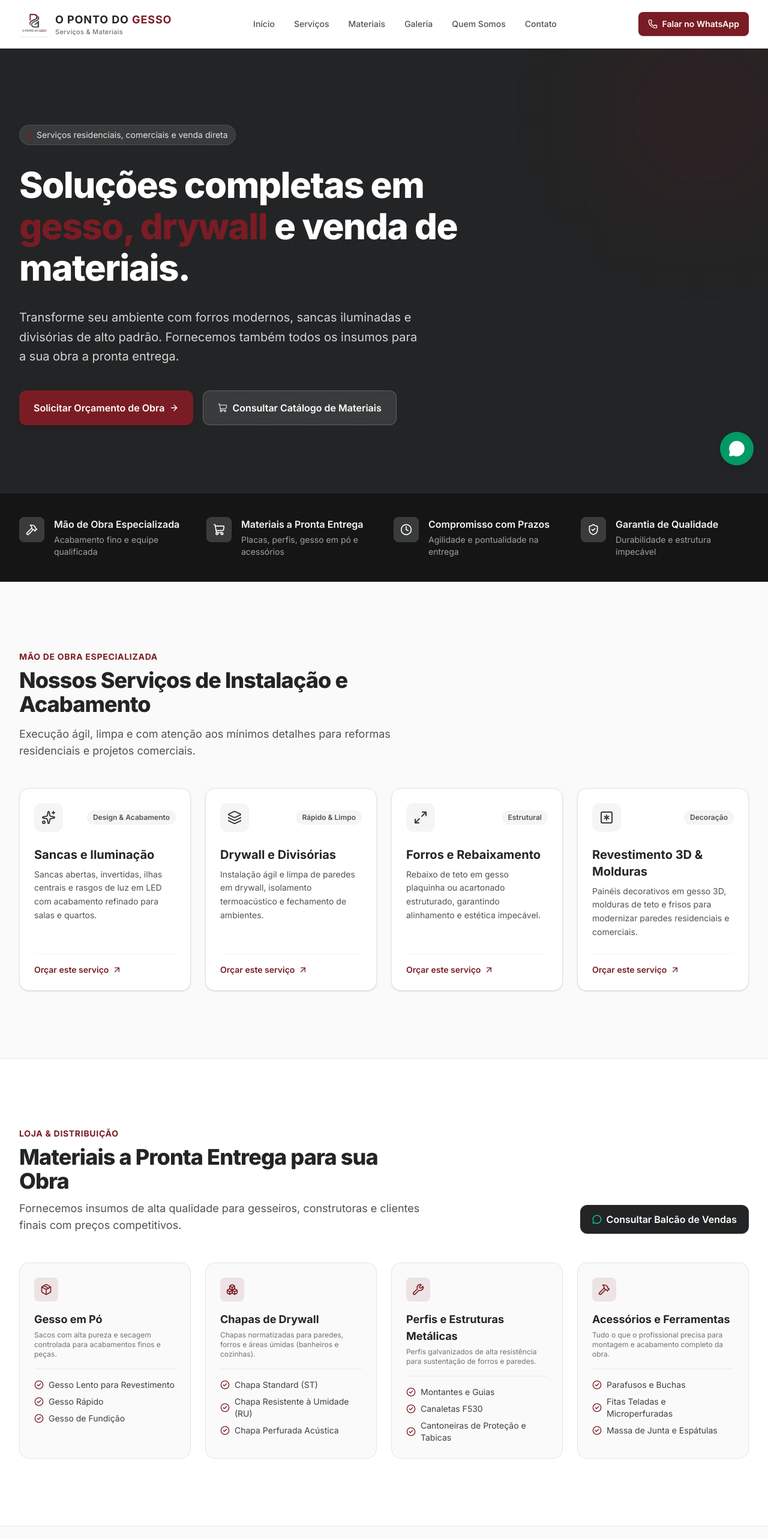
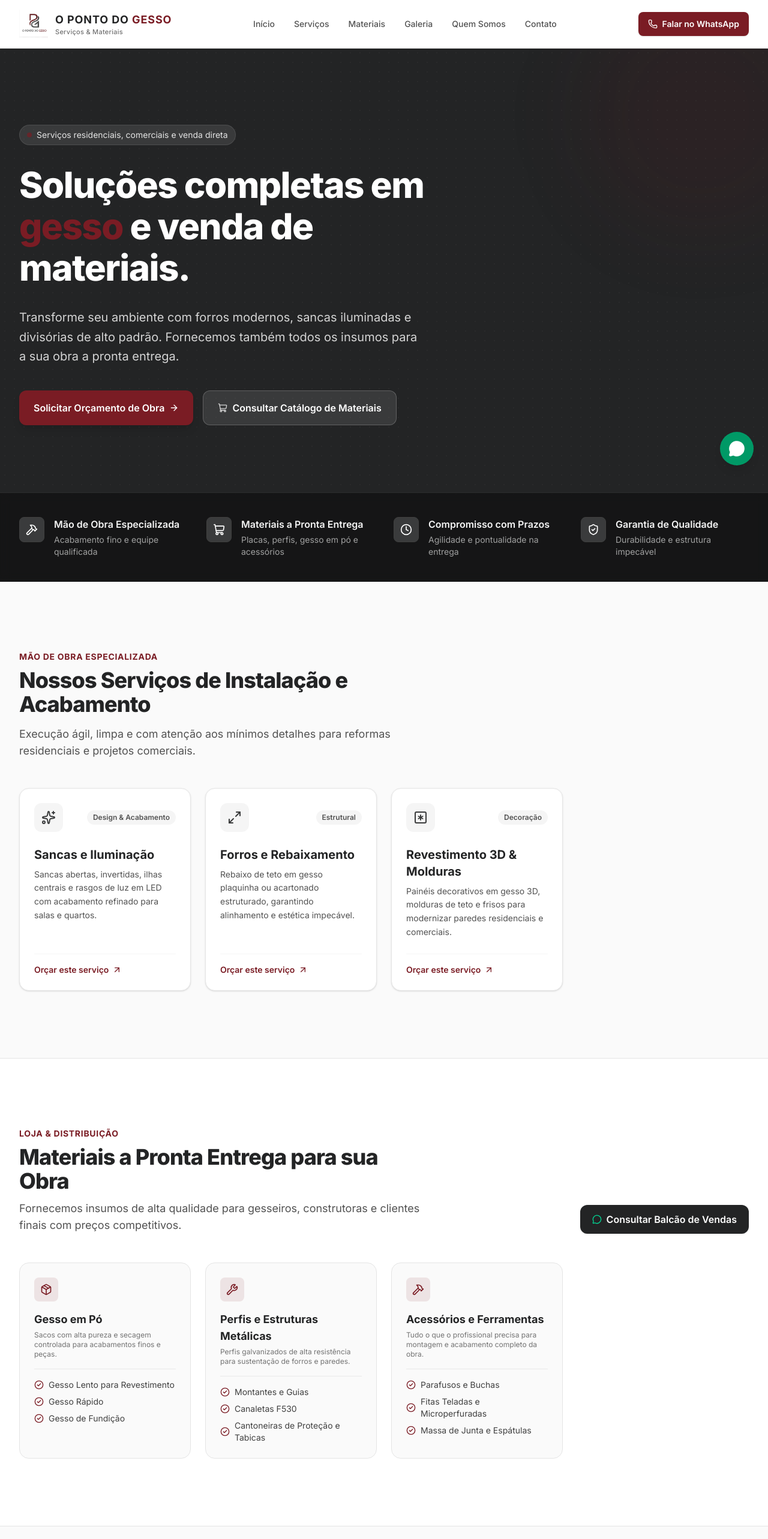
Before and after one commit to Jeferson1917/OPontoDoGesso, a Next.js app: page / in a window 1280 px wide. Shown: the top 2566 px of the page at 60% size. Built offline with nearby package versions, Linux system fonts and the light colour scheme.

Commit message:
fix: retirando drywall

```diff
--- a/src/app/components/Hero.tsx
+++ b/src/app/components/Hero.tsx
@@ -4,7 +4,7 @@ import { companyData } from '../data/company';
 
 export function Hero() {
   const whatsappObraUrl = `https://wa.me/${companyData.whatsapp}?text=${encodeURIComponent(
-    'Olá! Gostaria de solicitar um orçamento para serviço de gesso/drywall.'
+    'Olá! Gostaria de solicitar um orçamento para serviço de gesso.'
   )}`;
 
   const whatsappMaterialUrl = `https://wa.me/${companyData.whatsapp}?text=${encodeURIComponent(
@@ -51,7 +51,7 @@ export function Hero() {
 
           {/* Título */}
           <h1 className="text-4xl sm:text-5xl lg:text-6xl font-extrabold tracking-tight leading-[1.15]">
-            Soluções completas em <span className="text-brand-red">gesso, drywall</span> e venda de materiais.
+            Soluções completas em <span className="text-brand-red">gesso</span> e venda de materiais.
           </h1>
 
           {/* Subtítulo */}
--- a/src/app/data/company.ts
+++ b/src/app/data/company.ts
@@ -2,13 +2,13 @@
 
 export const companyData = {
   name: "O Ponto do Gesso",
-  tagline: "Excelência em serviços e venda de materiais para gesso e drywall",
+  tagline: "Excelência em serviços e venda de materiais para gesso",
   phone: "(79) 99811-3110", // Atualize com o número real
   whatsapp: "5579998113110", // Apenas números: DDI + DDD + Número
   email: "contato@opontodogesso.com.br",
   address: "Rua Valdice Braz de Jesús, número 34, bairro São Conrado, Aracaju-SE, CEP 49042-439",
   city: "Aracaju - SE",
-  hours: "Seg a Sex: 07:30 às 17:30 | Sáb: 07:30 às 12:00",
+  hours: "Seg a Sex: 07:30 às 17:00 | Sáb: 07:30 às 12:00",
   instagram: "https://instagram.com/opontodogesso",
   whatsappDefaultMessage: "Olá! Gostaria de tirar dúvidas sobre serviços e materiais de gesso.",
   navLinks: [
--- a/src/app/data/gallery.ts
+++ b/src/app/data/gallery.ts
@@ -5,12 +5,6 @@ export const galleryItems = [
     category: 'Sancas & Iluminação',
     description: 'Iluminação indireta suave em sala de estar.',
     image: '/images/galeria-1.jpg',
-  },
-  {
-    title: 'Divisória e Forro Drywall',
-    category: 'Drywall Comercial',
-    description: 'Montagem rápida com isolamento acústico para escritório.',
-    image: '/images/galeria-2.jpg',
   },
   {
     title: 'Parede em Gesso 3D',
--- a/src/app/data/offerings.ts
+++ b/src/app/data/offerings.ts
@@ -17,12 +17,7 @@ export const services = [
     description: 'Sancas abertas, invertidas, ilhas centrais e rasgos de luz em LED com acabamento refinado para salas e quartos.',
     tag: 'Design & Acabamento',
   },
-  {
-    icon: Layers,
-    title: 'Drywall e Divisórias',
-    description: 'Instalação ágil e limpa de paredes em drywall, isolamento termoacústico e fechamento de ambientes.',
-    tag: 'Rápido & Limpo',
-  },
+
   {
     icon: Maximize2,
     title: 'Forros e Rebaixamento',
@@ -45,12 +40,6 @@ export const products = [
     description: 'Sacos com alta pureza e secagem controlada para acabamentos finos e peças.',
   },
   {
-    category: 'Chapas de Drywall',
-    icon: Boxes,
-    items: ['Chapa Standard (ST)', 'Chapa Resistente à Umidade (RU)', 'Chapa Perfurada Acústica'],
-    description: 'Chapas normatizadas para paredes, forros e áreas úmidas (banheiros e cozinhas).',
-  },
-  {
     category: 'Perfis e Estruturas Metálicas',
     icon: Wrench,
     items: ['Montantes e Guias', 'Canaletas F530', 'Cantoneiras de Proteção e Tabicas'],
--- a/src/app/layout.tsx
+++ b/src/app/layout.tsx
@@ -6,12 +6,12 @@ import './globals.css';
 const inter = Inter({ subsets: ['latin'] });
 
 export const metadata: Metadata = {
-  title: 'O Ponto do Gesso | Serviços de Gesso, Drywall e Venda de Materiais',
-  description: 'Especialistas em forros, sancas iluminadas, divisórias em drywall e venda completa de materiais e ferramentas para gesso.',
-  keywords: ['gesso', 'drywall', 'sancas', 'forro de gesso', 'materiais para gesso', 'reforma'],
+  title: 'O Ponto do Gesso | Serviços de Gesso e Venda de Materiais',
+  description: 'Especialistas em forros, sancas iluminadas e venda completa de materiais e ferramentas para gesso.',
+  keywords: ['gesso','sancas', 'forro de gesso', 'materiais para gesso', 'reforma'],
   openGraph: {
     title: 'O Ponto do Gesso | Serviços & Materiais',
-    description: 'Forros, sancas, drywall e venda direta de insumos a pronta entrega.',
+    description: 'Forros, sancas e venda direta de insumos a pronta entrega.',
     url: 'https://opontodogesso.com.br',
     siteName: 'O Ponto do Gesso',
     locale: 'pt_BR',
```
Also changed, not shown: 1 other file (tests, documents, lock files or other folders).
